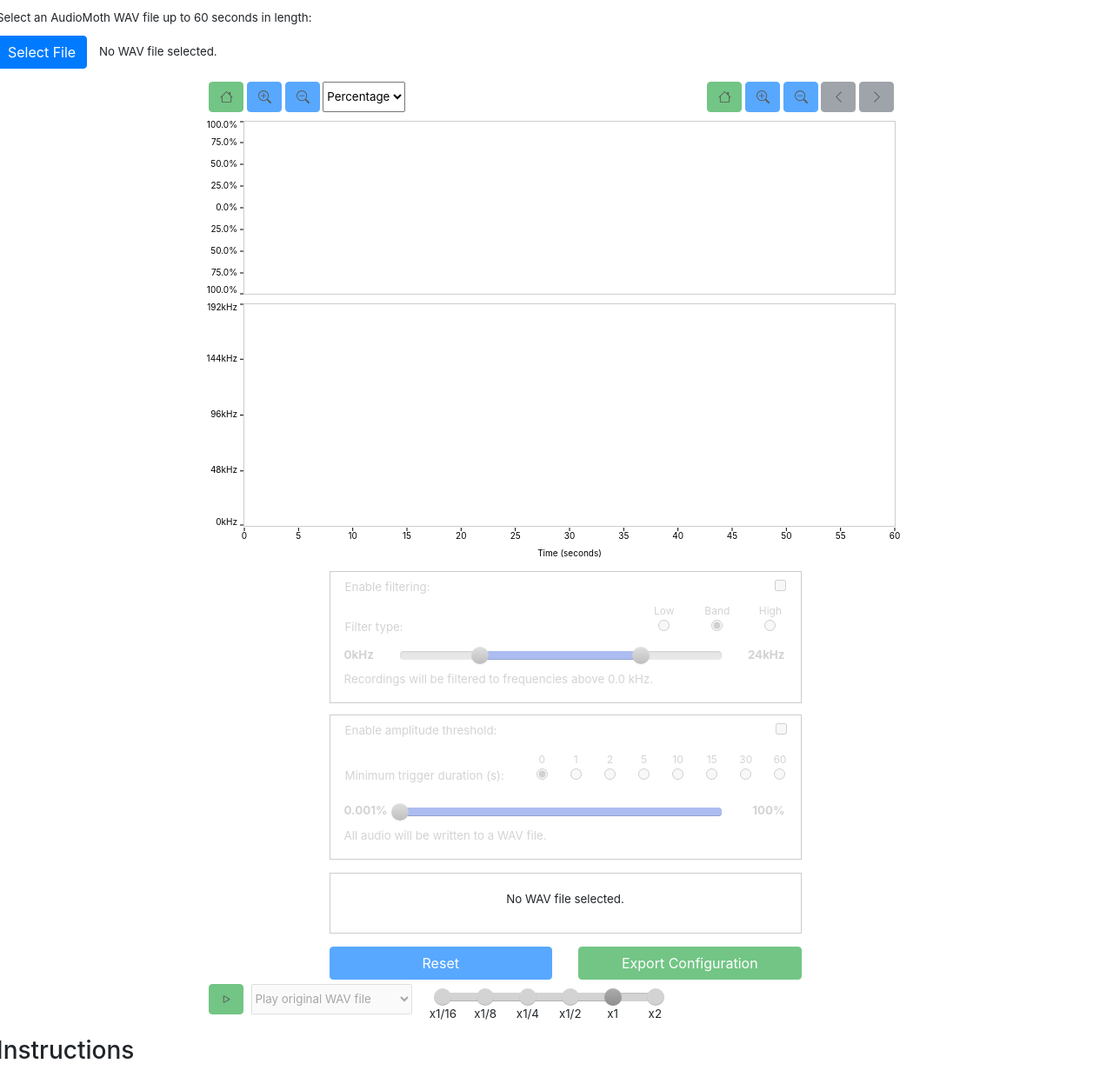
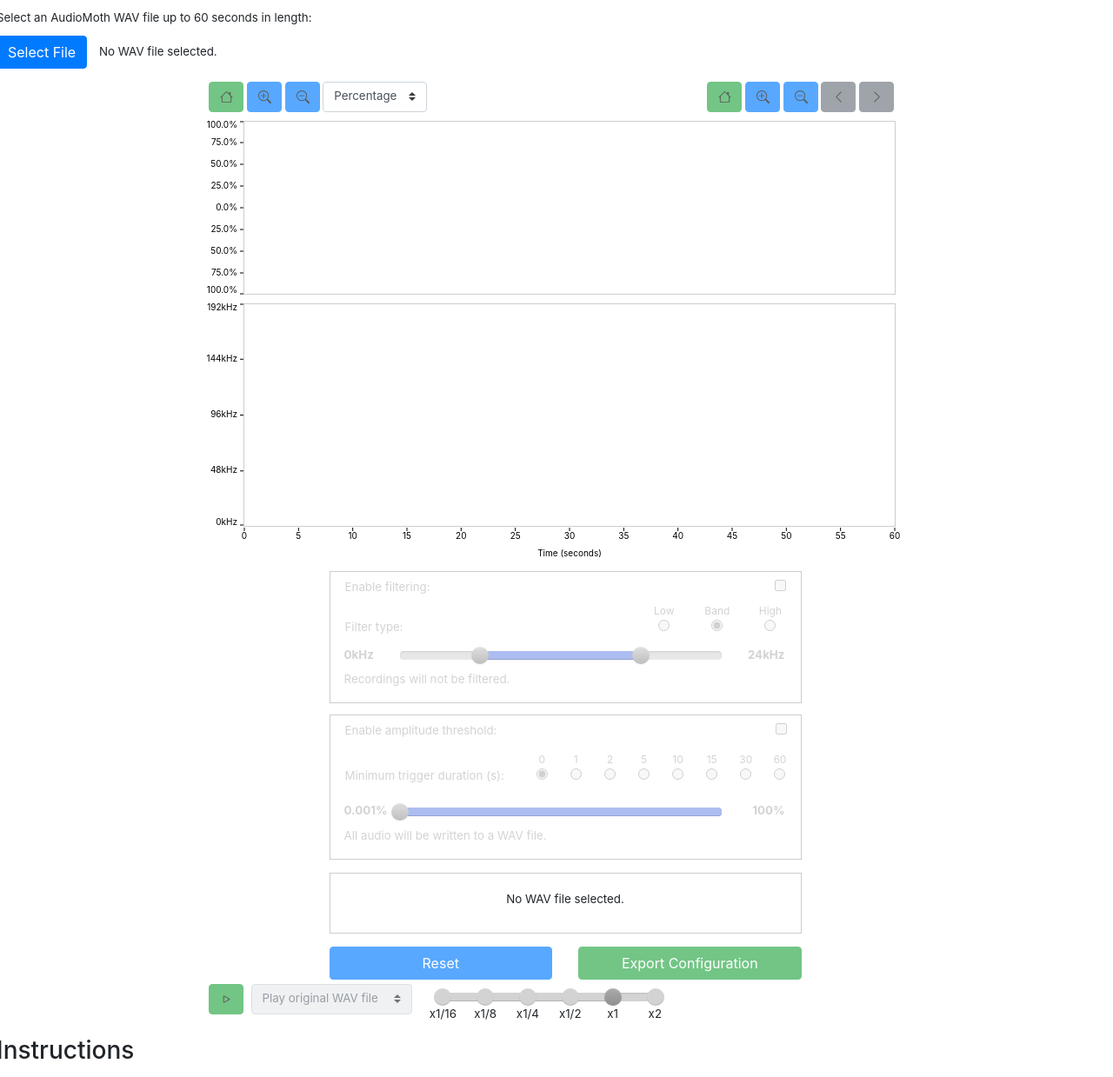
Before and after one commit to OpenAcousticDevices/AudioMoth-Play, a website: page index.html in a window 1280 px wide. Shown: the part 61-1300 px from the top of the page at 87% size. Drawn offline with Linux system fonts and the light colour scheme.

Commit message:
Fix wrong select elements being used in Safari

```diff
--- a/index.html
+++ b/index.html
@@ -78,7 +78,7 @@
                                 <button class="btn btn-primary nav-button" id="waveform-zoom-out-button" disabled>
                                     <img class="button-icon" src="./assets/zoom-out.svg" alt="Bootstrap">
                                 </button>
-                                <select id="amplitude-threshold-scale-select" style="vertical-align: middle; height: 35px;">
+                                <select class="custom-select" id="amplitude-threshold-scale-select" style="vertical-align: middle; height: 35px; width: 120px; font-size: 10pt;">
                                     <option value="1">16-Bit</option>
                                     <option value="2">Decibel</option>
                                     <option value="0" selected>Percentage</option>
@@ -239,7 +239,7 @@
 
                                 <div class="row" style="margin-top: 8px; margin-bottom: 8px;">
                                     <div class="col-12" style="margin-left: 16px;">
-                                        <label class="settings-text" id="filter-label" style="width: 100%; resize:none; text-align: left; font-weight: normal;">Recordings will be filtered to frequencies above 0.0 kHz.</label>
+                                        <label class="settings-text" id="filter-label" style="width: 100%; resize:none; text-align: left; font-weight: normal;">Recordings will not be filtered.</label>
                                     </div>
                                 </div>
 
@@ -364,7 +364,7 @@
                                 </button>
                             </div>
                             <div class="col-3" style="padding: 0px; text-align: left;">
-                                <select id="playback-mode-select" style="vertical-align: middle; width: 185px; height: 35px;">
+                                <select class="custom-select" id="playback-mode-select" style="vertical-align: middle; width: 185px; height: 35px; font-size: 10pt;">
                                     <option id="playback-mode-option-all" value="0" selected="selected">Play original WAV file</option>
                                     <option id="playback-mode-option-mute" value="1">Play resulting T.WAV file</option>
                                     <option id="playback-mode-option-skip" value="2">Play expanded T.WAV file</option>
```
